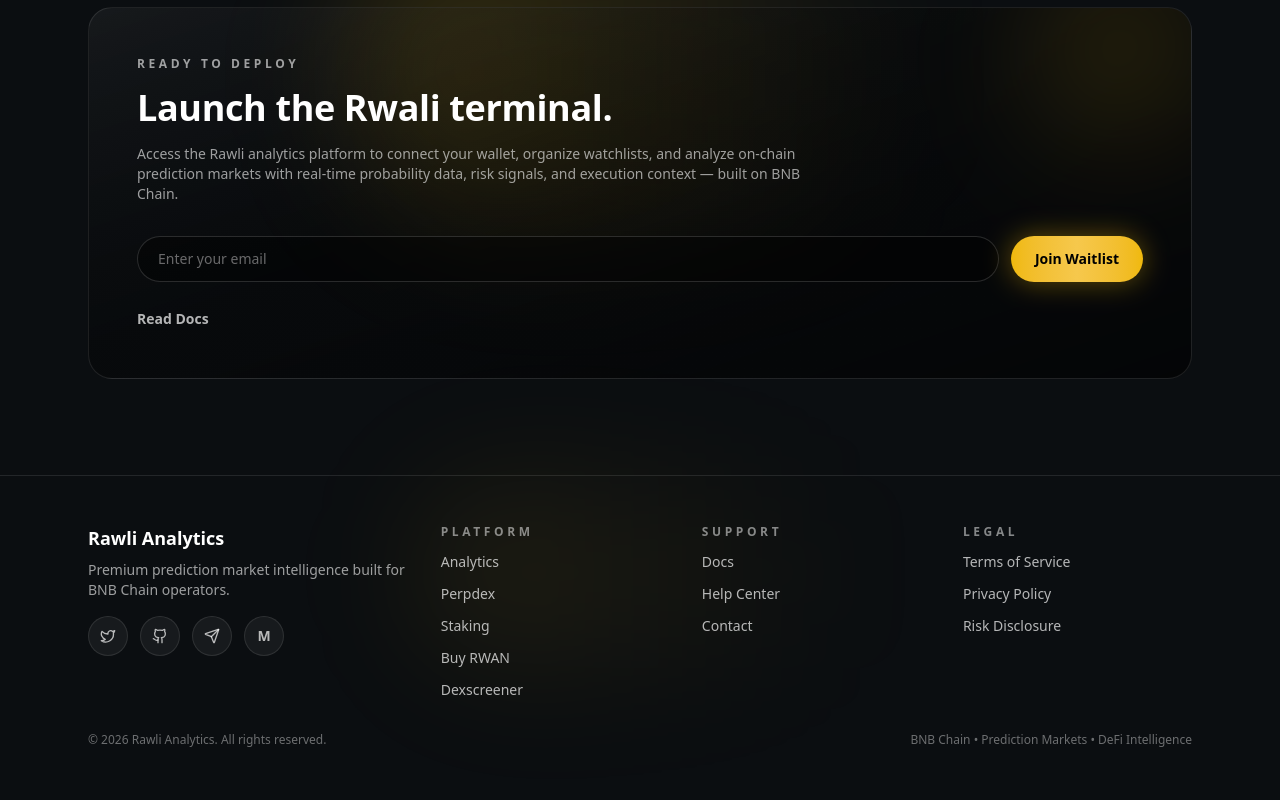
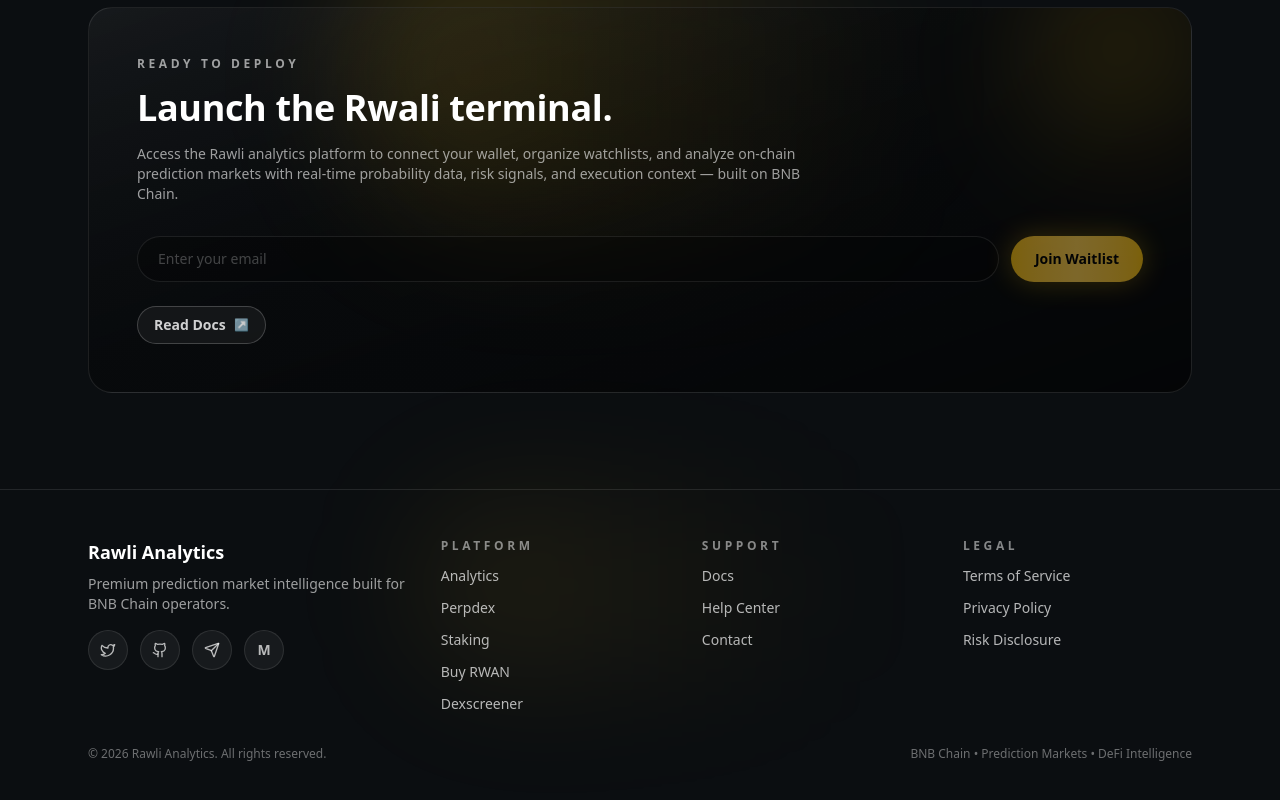
Before and after one commit to isaac-richie/Rwaan-landing, a Next.js app: page / in a window 1280 px wide. Shown: the part 5561-6361 px from the top of the page. Built offline with nearby package versions, Linux system fonts and the light colour scheme.

Commit message:
Update waitlist UI and migration

```diff
--- a/src/components/CTA.tsx
+++ b/src/components/CTA.tsx
@@ -35,15 +35,16 @@
               probability data, risk signals, and execution context — built on BNB
               Chain.
             </p>
-            <WaitlistForm />
+            <WaitlistForm disabled disabledMessage="Waitlist opens soon." />
             <div className="mt-6">
               <a
                 href="https://rwaan.gitbook.io/rawli-analytics/"
                 target="_blank"
                 rel="noreferrer"
-                className="text-sm font-semibold text-white/70 transition hover:text-white"
+                className="inline-flex items-center gap-2 rounded-full border border-white/20 bg-white/5 px-4 py-2 text-sm font-semibold text-white/80 transition hover:border-bnb-gold/50 hover:text-white"
               >
                 Read Docs
+                <span className="text-xs text-bnb-gold/80">↗</span>
               </a>
             </div>
           </div>
--- a/src/components/WaitlistForm.tsx
+++ b/src/components/WaitlistForm.tsx
@@ -2,7 +2,15 @@
 
 import { useState } from "react";
 
-export default function WaitlistForm() {
+type WaitlistFormProps = {
+  disabled?: boolean;
+  disabledMessage?: string;
+};
+
+export default function WaitlistForm({
+  disabled = false,
+  disabledMessage = "Waitlist opens soon.",
+}: WaitlistFormProps) {
   const [email, setEmail] = useState("");
   const [status, setStatus] = useState<"idle" | "loading" | "success" | "error">(
     "idle"
@@ -11,6 +19,11 @@
 
   const onSubmit = async (event: React.FormEvent<HTMLFormElement>) => {
     event.preventDefault();
+    if (disabled) {
+      setStatus("error");
+      setMessage(disabledMessage);
+      return;
+    }
     setStatus("loading");
     setMessage(null);
 
@@ -44,15 +57,17 @@
           value={email}
           onChange={(event) => setEmail(event.target.value)}
           placeholder="Enter your email"
-          className="w-full rounded-full border border-white/15 bg-black/40 px-5 py-3 text-sm text-white placeholder:text-white/40 focus:border-bnb-gold/60 focus:outline-none"
+          disabled={disabled}
+          className="w-full rounded-full border border-white/15 bg-black/40 px-5 py-3 text-sm text-white placeholder:text-white/40 focus:border-bnb-gold/60 focus:outline-none disabled:cursor-not-allowed disabled:opacity-60"
         />
       </div>
       <button
         type="submit"
-        disabled={status === "loading"}
-        className="inline-flex items-center justify-center rounded-full bg-gradient-to-r from-[#F0B90B] via-[#F6C84C] to-[#F0B90B] px-6 py-3 text-sm font-semibold text-black shadow-[0_0_28px_rgba(240,185,11,0.4)] transition disabled:opacity-60"
+        disabled={disabled || status === "loading"}
+        aria-disabled={disabled || status === "loading"}
+        className="inline-flex items-center justify-center rounded-full bg-gradient-to-r from-[#F0B90B] via-[#F6C84C] to-[#F0B90B] px-6 py-3 text-sm font-semibold text-black shadow-[0_0_28px_rgba(240,185,11,0.4)] transition disabled:cursor-not-allowed disabled:opacity-60 disabled:animate-pulse"
       >
-        {status === "loading" ? "Submitting..." : "Join Waitlist"}
+        {disabled ? "Join Waitlist" : status === "loading" ? "Submitting..." : "Join Waitlist"}
       </button>
       {message ? (
         <p
```
Also changed, not shown: 1 other file (tests, documents, lock files or other folders).
